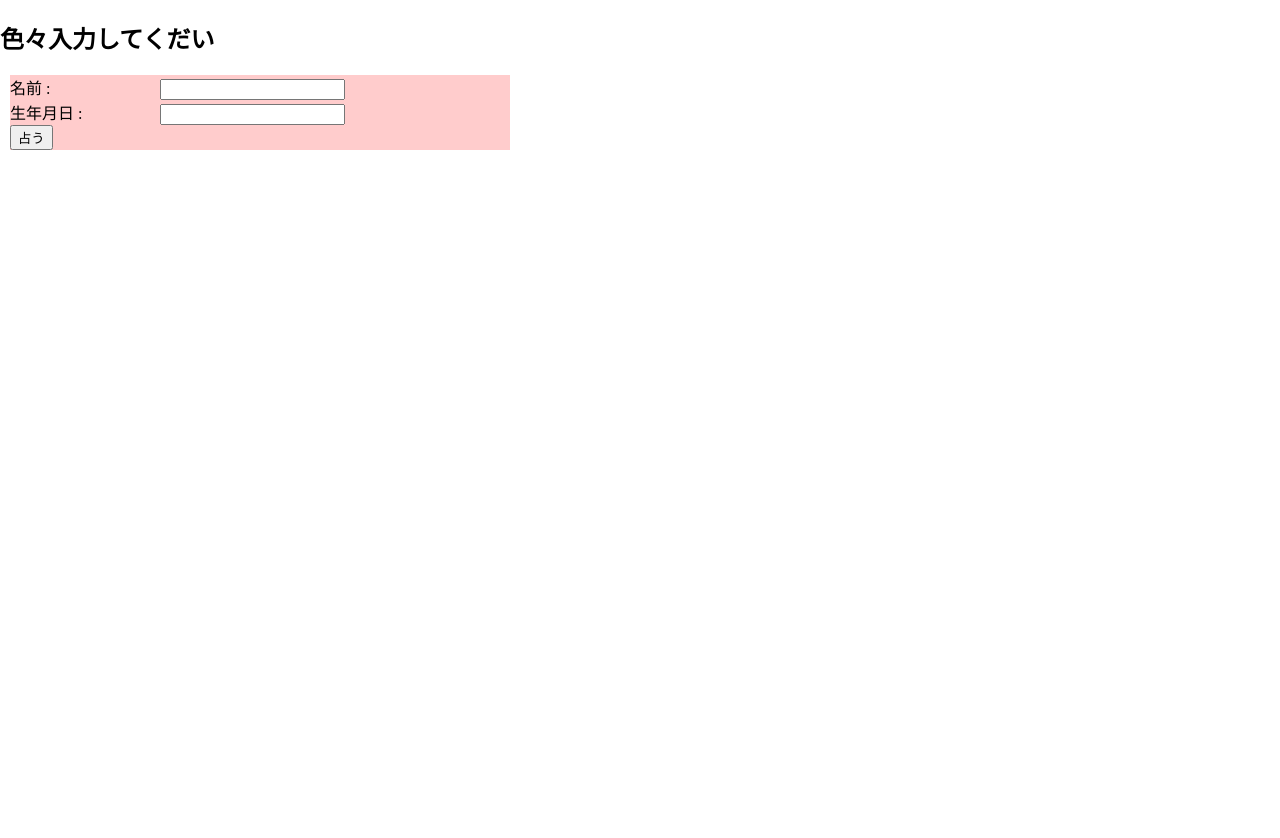
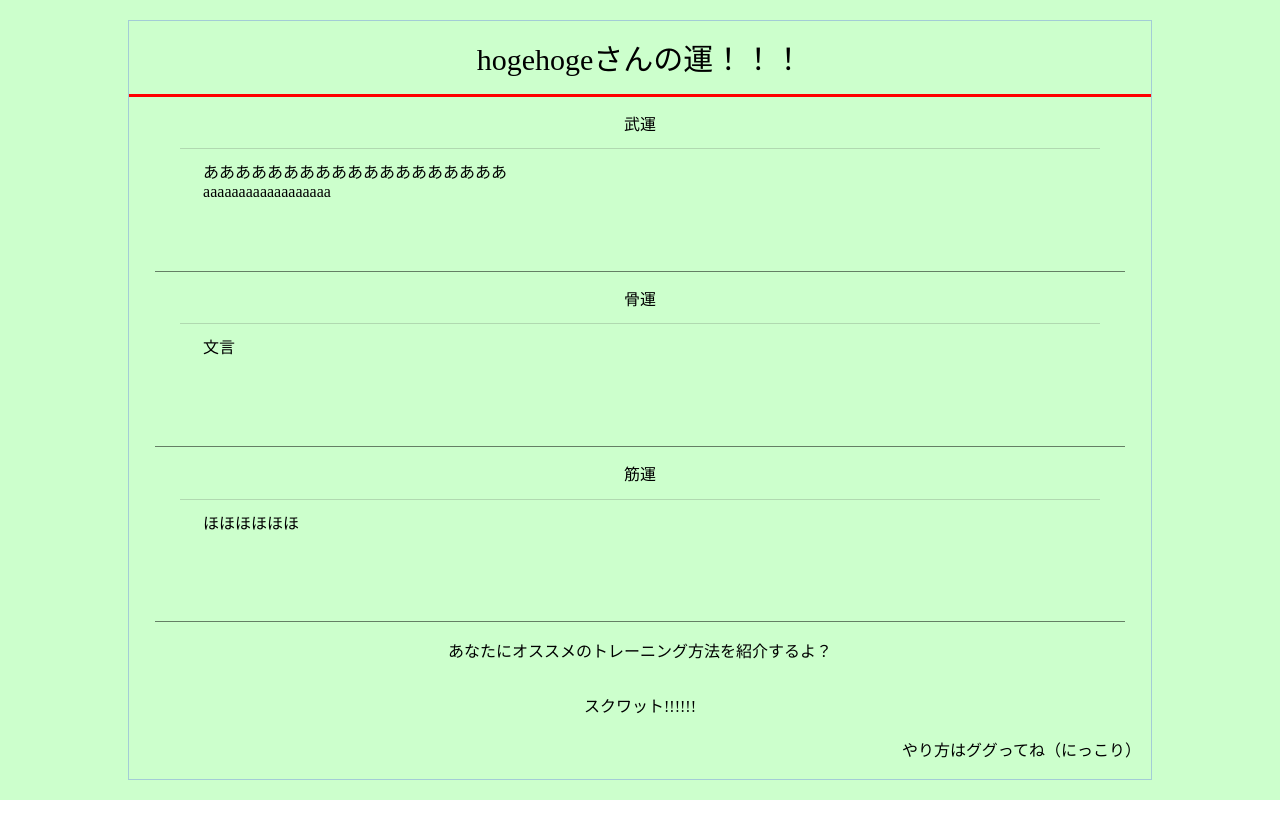
Before and after one commit to rakus-offline-hackathon/uranai--armstrong, a plain HTML site: page index.html in a window 1280 px wide. Both pictures are taken after a click on the button "占う". Shown: the top 838 px of the page. After the commit the page ends 800 px from the top, so only its background shows below. Drawn offline with Linux system fonts and the light colour scheme.

Commit message:
フロント作成

```diff
--- a/css/style.css
+++ b/css/style.css
@@ -18,10 +18,16 @@ ul{
   width: 100%;
 }
 
+.display{
+  display: none;
+}
+
 /*インプット*/
 .input_area{
  height: 100%;
  width: 100%;
+ background-color: rgba(255, 0, 0, 0.2);
+}
 }
 .input{
   padding-left: 10px;
@@ -54,5 +60,108 @@ ul{
 .output_area{
   height: 100%;
   width: 100%;
+  background-color: rgba(0, 255, 0, 0.2);
+}
+.output_area > div{
+  position: absolute;
+  height: calc(100% - 40px);
+  width: 80%;
+  top: 20px;
+  left: 10%;
+  box-sizing: border-box;
+  border: 1px solid rgba(0, 0, 255, 0.2);
+}
 
+.result_title{
+  display: table;
+  height: 10%;
+  width: 100%;
+  box-sizing: border-box;
+border-bottom: 3px solid red;
 }
+.result_title > div{
+  display: table-cell;
+  text-align: center;
+  vertical-align: middle;
+  font-size: 30px;
+}
+
+.result{
+  height: 70%;
+}
+.result > ul{
+  height: 100%;
+  width: 100%;
+}
+.result > ul > li{
+  height: 33%;
+  width: 100%;
+}
+.category{
+  height: 30%;
+  width: 100%;
+}
+.category > div{
+  display: table;
+  width: 90%;
+  height: 100%;
+  margin: 0 auto;
+}
+.category > div > div{
+  display: table-cell;
+  text-align: center;
+  vertical-align: middle;
+  box-sizing: border-box;
+  border-bottom: 1px solid rgba(65,65,65,0.2);
+}
+
+.fortune{
+  height: 70%;
+  width: 100%;
+}
+.fortune > div{
+  height: 100%;
+  width: 95%;
+  margin: 0 auto;
+  box-sizing: border-box;
+  border-bottom: 1px solid rgba(0,0,0,0.5);
+}
+.fortune > div > div{
+  width: 90%;
+  padding: 10px;
+  margin: 0 auto;
+}
+
+.recommendation{
+  height: 20%;
+  width: 100%;
+}
+.recommendation > div:nth-of-type(1){
+  display: table;
+  height: 30%;
+  width: 100%;
+}
+.recommendation > div:nth-of-type(1) > div{
+  display: table-cell;
+  text-align: center;
+  vertical-align: middle;
+}
+.recommendation > div:nth-of-type(2){
+  height: 70%;
+  width: 100%;
+}
+
+.training{
+  display: table;
+  height: 60%;
+  width: 100%;
+}
+.training >div{
+  display: table-cell;
+  text-align: center;
+  vertical-align: middle;
+}
+.link{
+  text-align: right;
+  padding-right: 10px;
+}
--- a/index.html
+++ b/index.html
@@ -1,5 +1,6 @@
 <!DOCTYPE html>
 <html>
+
 <head>
     <meta charset="UTF-8">
     <link rel="stylesheet" href="css/style.css">
@@ -7,35 +8,128 @@
     <script src="js/function.js"></script>
     <title>Insert title here</title>
 </head>
+
 <body>
     <div class="main">
-<div class="input_area">
+<!-- インプットエリア -->
+        <div id="input" class="input_area">
             <h2>色々入力してくだい</h2>
             <div>
                 <ul class="input">
                     <li>
                         <ul class="table">
                             <li>名前 : </li>
-      <li><input type="text" name="name"/></li>
+                            <li>
+                                <input type="text" name="name" />
+                            </li>
                         </ul>
                     </li>
                     <li>
                         <ul class="table">
                             <li>生年月日 : </li>
-      <li><input type="text" name="birthday"></li>
+                            <li>
+                                <input type="text" name="birthday">
+                            </li>
                         </ul>
                     </li>
                     <li>
                         <button id="submit">占う</button>
                     </li>
                 </ul>
+            </div>
+          </div>
 
 
 
+<!-- アウトプットエリア -->
+            <div id="output" class="output_area">
+              <div>
+                    <div class="result_title">
+                      <div>
+                        <span id="name">hogehoge</span>さんの運！！！
+                      </div>
+                    </div>
+                    <div class="result">
+                      <ul>
+                        <li>
+                          <!-- 武運 -->
+                          <div class="category">
+                            <div>
+                              <div>
+                                武運
+                              </div>
+                            </div>
+                          </div>
+                          <div class="fortune">
+                            <div>
+                              <div id="buun">
+                                あああああああああああああああああああ<br>
+                                aaaaaaaaaaaaaaaaaa<br>
 
                               </div>
-<div class="output_area">
+                            </div>
+                          </div>
+                        </li>
+                        <li>
+                          <!-- 骨運 -->
+                          <div class="category">
+                            <div>
+                              <div>
+                                骨運
+                              </div>
+                            </div>
+                          </div>
+                          <div class="fortune">
+                            <div>
+                              <div id="kotsuun">
+                                文言
+                              </div>
+                            </div>
+                          </div>
+                        </li>
+                        <li>
+                          <!-- 筋運 -->
+                          <div class="category">
+                            <div>
+                              <div>
+                                筋運
+                              </div>
+                            </div>
+                          </div>
+                          <div class="fortune">
+                            <div>
+                              <div id="kinun">
+                                ほほほほほほ
+                              </div>
+                            </div>
+                          </div>
+                        </li>
+                      </ul>
+                    </div>
+                    <div class="recommendation">
+                      <div>
+                        <div>
+                        あなたにオススメのトレーニング方法を紹介するよ？
+                        </div>
+                      </div>
+                      <div>
+
+                        <div class="training">
+                          <div>
+                          <span>スクワット<span>!!!!!!
+                          </div>
+                        </div>
+                        <div class="link">
+                          やり方はググってね（にっこり）
+                        </div>
+
+                      </div>
+
+
+                    </div>
+                </div>
             </div>
         </div>
 </body>
+
 </html>
--- a/js/function.js
+++ b/js/function.js
@@ -1,9 +1,24 @@
 $(function(){
+  $('#output').css({
+    display:'none'
+  });
+
+  var $input = $('input'),
+      user = {
+        name : 'name',
+        birthday : 19700101
+      };
 
   $('#submit').on("click",function(e){
-    //各要素を取り出す
-    console.log($('input'));
-    //ここに
+    //各要素を取りしてuserに反映
+    user.name = $input[0].value;
+    user.birthday =  $input[1].value;
+    //alert('本当にいいんですか？');
+    //alert('本当の本当にいいんですか？');
+    //画面切り替え
+    $('#input').toggle();
+    $('#output').toggle();
+
   });
 
 });
```
Lines whose indentation alone changed are shown as unchanged.
